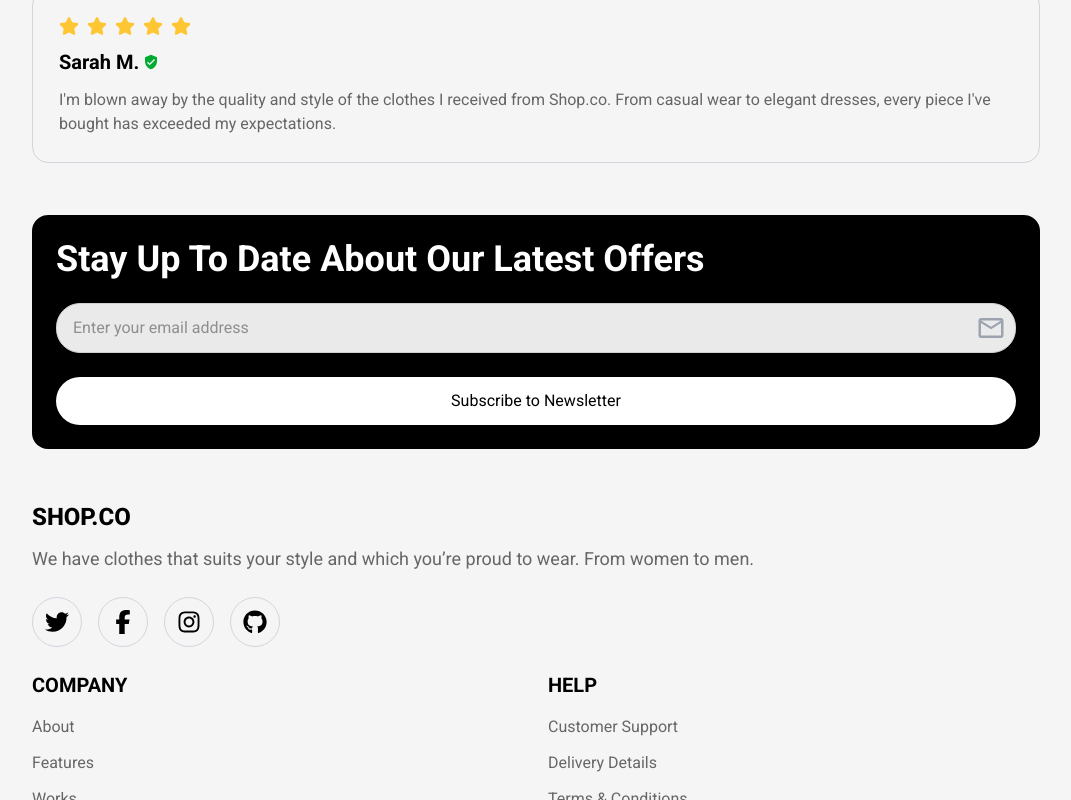
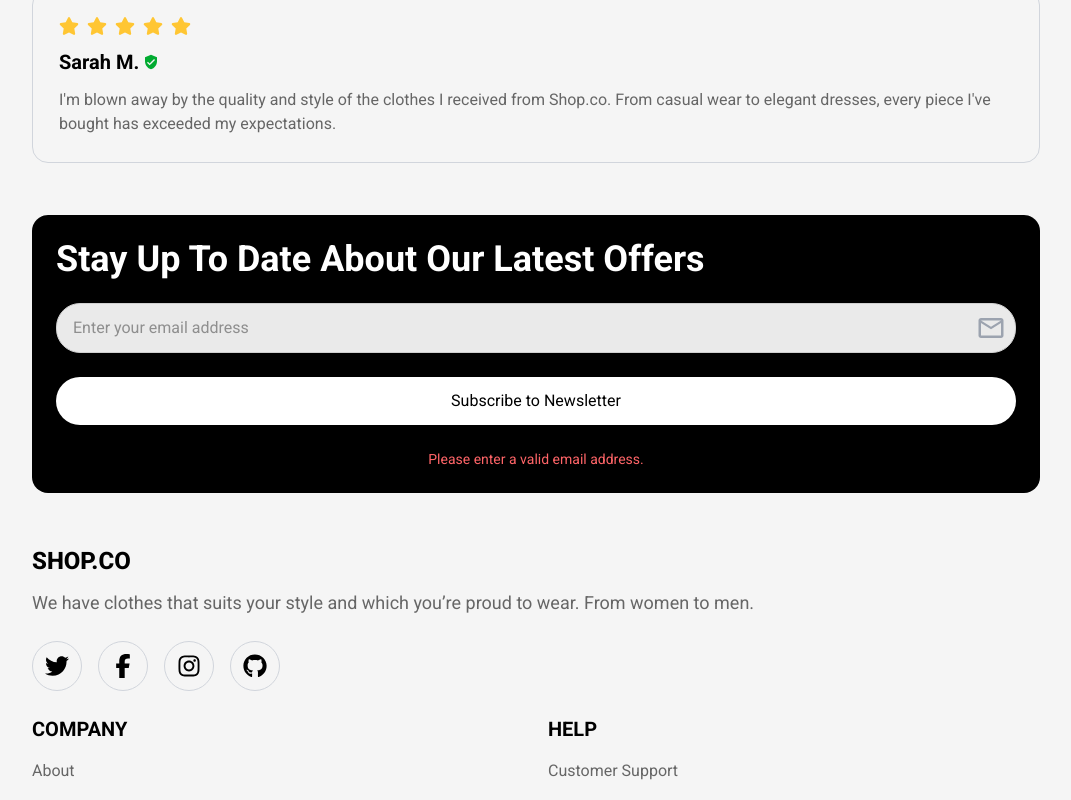
Before and after one commit to Kaydev-cmd/shop-co-web-app, a Next.js app: page / in a window 1280 px wide. Both pictures are taken after a click on the button "Subscribe to Newsletter". Shown: the part 3595-4395 px from the top of the page, without its empty margins (104-1175 px from the left). Built offline with nearby package versions, Linux system fonts and the light colour scheme.

Commit message:
feat: implement email subscription logic with validation and feedback message

```diff
--- a/components/common/Subscribe.tsx
+++ b/components/common/Subscribe.tsx
@@ -1,7 +1,27 @@
-import React from "react";
+import React, { useState } from "react";
 import { MdOutlineMail } from "react-icons/md";
 
 const Subscribe = () => {
+  const [email, setEmail] = useState("");
+  const [message, setMessage] = useState("");
+  const [isSuccess, setIsSuccess] = useState(false);
+
+  const validateEmail = (email: string) => {
+    const pattern = /^[^\s@]+@[^\s@]+\.[^\s@]+$/;
+    return pattern.test(email);
+  };
+
+  const handleSubscribe = () => {
+    if (validateEmail(email)) {
+      setMessage("Thank you for subscribing!");
+      setIsSuccess(true);
+      setEmail("");
+    } else {
+      setMessage("Please enter a valid email address.");
+      setIsSuccess(false);
+    }
+  };
+
   return (
     <div
       className="bg-black text-white rounded-2xl flex flex-col gap-6"
@@ -20,11 +40,26 @@ const Subscribe = () => {
           type="text"
           placeholder="Enter your email address"
           className="w-full"
+          onChange={(e) => setEmail(e.target.value)}
         />
       </div>
-      <button className="bg-white" style={{ color: "#000" }}>
+      <button
+        className="bg-white"
+        style={{ color: "#000" }}
+        onClick={handleSubscribe}
+      >
         Subscribe to Newsletter
       </button>
+
+      {message && (
+        <p
+          className={`text-sm text-center ${
+            isSuccess ? "text-green-400" : "text-red-400"
+          }`}
+        >
+          {message}
+        </p>
+      )}
     </div>
   );
 };
```
